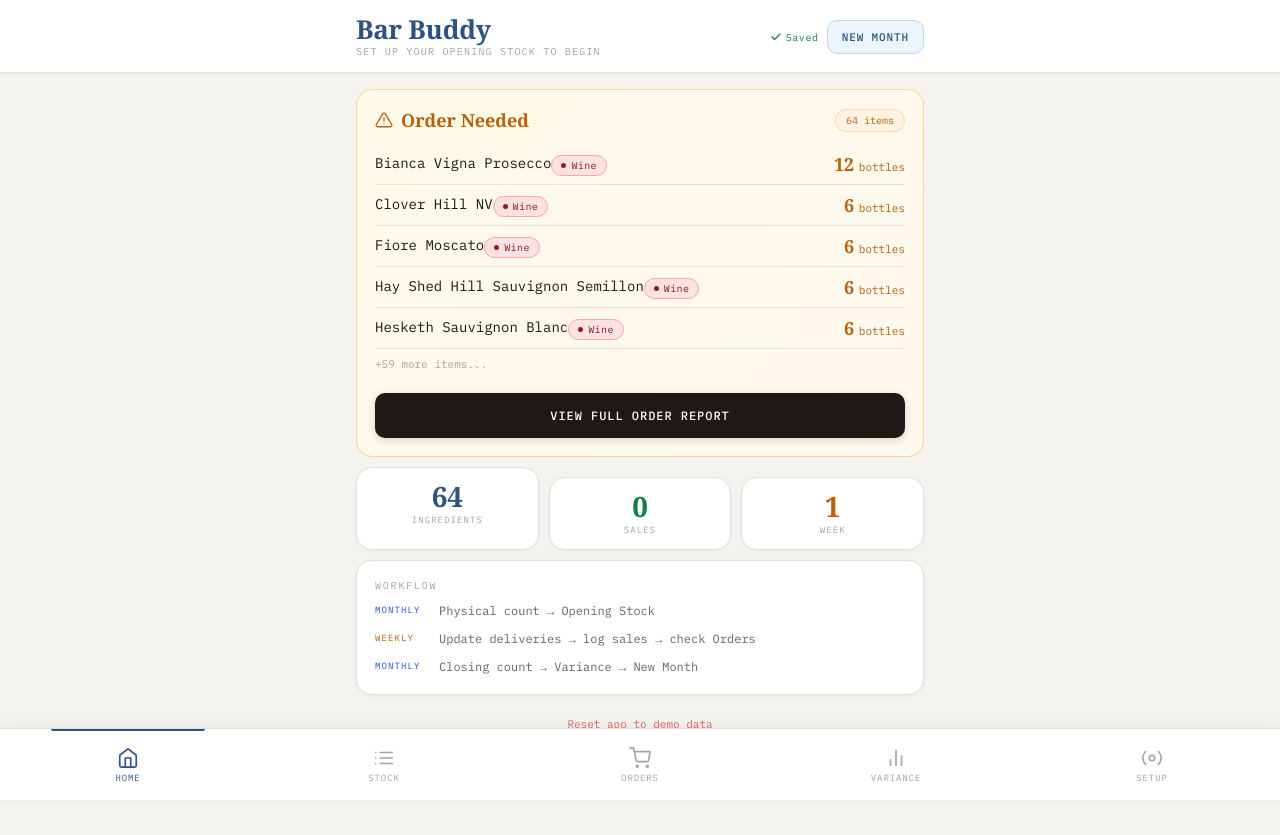
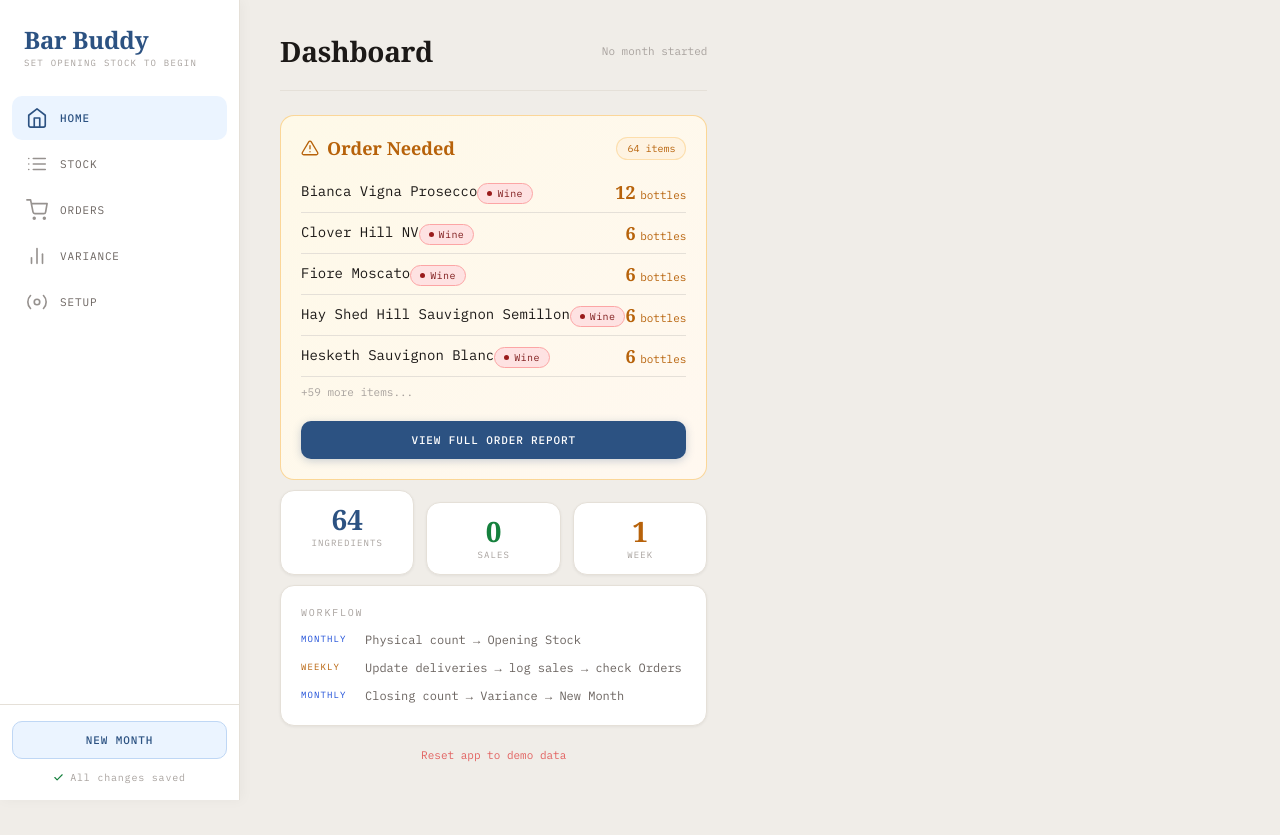
Before and after one commit to lukefinn1/Bar-Buddy, a React (Vite) app: page / in a window 1280 px wide. After the commit the page ends 802 px from the top, so only its background shows below. Built offline with nearby package versions, Linux system fonts and the light colour scheme; a web font is replaced by a local one.

Commit message:
Update App.jsx
desktop format

```diff
--- a/src/App.jsx
+++ b/src/App.jsx
@@ -590,7 +590,7 @@ export default function BarBuddy() {
       --green:#15803D; --green-bg:#DCFCE7;
       --red:#DC2626;   --red-bg:#FEE2E2;
       --blue:#1D4ED8;  --blue-bg:#DBEAFE;
-      --bg:#F5F3EF; --surface:#FFFFFF; --surface2:#F8F6F2;
+      --bg:#F0EDE8; --surface:#FFFFFF; --surface2:#F5F2EE;
       --border:#E5E0D8; --border-light:#D1CBC0;
       --text:#1C1917; --text-mid:#6B6460; --text-dim:#A8A29E;
       --input-bg:#FFFFFF;
@@ -598,85 +598,105 @@ export default function BarBuddy() {
       --shadow-sm: 0 1px 3px rgba(0,0,0,0.06);
       --font-serif:'Cormorant Garant',Georgia,serif;
       --font-mono:'IBM Plex Mono','Courier New',monospace;
-      --radius:16px; --radius-sm:10px; --nav-h:72px;
+      --radius:14px; --radius-sm:10px;
+      --sidebar-w:240px;
     }
-    *{box-sizing:border-box;margin:0;padding:0;-webkit-tap-highlight-color:transparent}
-    body{background:var(--bg)}
-    ::-webkit-scrollbar{width:3px}::-webkit-scrollbar-thumb{background:var(--border-light);border-radius:2px}
-
-    .page{padding:16px;padding-bottom:calc(var(--nav-h) + 24px);max-width:600px;margin:0 auto}
-
-    .card{background:var(--surface);border:1px solid var(--border);border-radius:var(--radius);padding:18px;box-shadow:var(--shadow-sm)}
-    .card+.card{margin-top:10px}
-
-    .sect{font-family:var(--font-mono);font-size:10px;letter-spacing:.18em;text-transform:uppercase;color:var(--text-dim);margin-bottom:10px;display:block}
-
-    .row{display:flex;align-items:center;justify-content:space-between;padding:13px 0;border-bottom:1px solid var(--border)}
-    .row:last-child{border-bottom:none}.row:first-child{padding-top:0}
-
-    /* Status tags */
-    .tag  {display:inline-flex;align-items:center;gap:4px;background:var(--gold-bg);color:var(--gold);font-family:var(--font-mono);font-size:10px;padding:4px 10px;border-radius:20px;border:1px solid #F59E0B40}
-    .tag-g{display:inline-flex;align-items:center;gap:4px;background:var(--green-bg);color:var(--green);font-family:var(--font-mono);font-size:10px;padding:4px 10px;border-radius:20px;border:1px solid #16A34A40}
-    .tag-r{display:inline-flex;align-items:center;gap:4px;background:var(--red-bg);color:var(--red);font-family:var(--font-mono);font-size:10px;padding:4px 10px;border-radius:20px;border:1px solid #DC262640}
-    .tag-b{display:inline-flex;align-items:center;gap:4px;background:var(--blue-bg);color:var(--blue);font-family:var(--font-mono);font-size:10px;padding:4px 10px;border-radius:20px;border:1px solid #1D4ED840}
-    .tag-d{display:inline-flex;align-items:center;gap:4px;background:var(--surface2);color:var(--text-dim);font-family:var(--font-mono);font-size:10px;padding:4px 10px;border-radius:20px;border:1px solid var(--border)}
-
-    /* Buttons */
-    .btn-primary{background:var(--text);color:#fff;font-family:var(--font-mono);font-size:12px;font-weight:500;letter-spacing:.08em;text-transform:uppercase;padding:15px 24px;border-radius:var(--radius-sm);border:none;cursor:pointer;width:100%;transition:background .15s;box-shadow:0 2px 8px rgba(0,0,0,0.15)}
-    .btn-primary:hover{background:#374151}
-    .btn-secondary{background:transparent;color:var(--text);font-family:var(--font-mono);font-size:12px;letter-spacing:.08em;text-transform:uppercase;padding:14px 24px;border-radius:var(--radius-sm);border:1.5px solid var(--border-light);cursor:pointer;transition:all .15s}
-    .btn-secondary:hover{background:var(--surface2);border-color:var(--text-dim)}
-    .btn-blue{background:var(--accent-light);color:var(--accent);font-family:var(--font-mono);font-size:12px;letter-spacing:.08em;text-transform:uppercase;padding:14px 24px;border-radius:var(--radius-sm);border:1.5px solid #BFD7F5;cursor:pointer;transition:all .15s;font-weight:500}
-    .btn-blue:hover{background:#DBEAFE}
-    .btn-ghost{background:transparent;border:none;color:var(--red);font-family:var(--font-mono);font-size:11px;cursor:pointer;padding:8px 4px;opacity:.7}
-    .btn-ghost:hover{opacity:1}
-    .btn-icon{background:var(--surface2);border:1px solid var(--border);color:var(--text-mid);border-radius:8px;padding:8px;cursor:pointer;display:flex;align-items:center;justify-content:center;transition:all .15s}
-    .btn-icon:hover{background:var(--surface);border-color:var(--border-light);color:var(--text);box-shadow:var(--shadow-sm)}
-
-    /* Layout */
-    .g2{display:grid;grid-template-columns:1fr 1fr;gap:10px}
-    .g3{display:grid;grid-template-columns:1fr 1fr 1fr;gap:10px}
-    .pill{display:inline-flex;background:var(--surface2);border:1px solid var(--border);border-radius:20px;padding:3px 10px;font-family:var(--font-mono);font-size:10px;color:var(--text-dim)}
-    .hr{border:none;border-top:1px solid var(--border);margin:14px 0}
-
-    /* Bottom nav */
-    .nav{position:fixed;bottom:0;left:0;right:0;height:var(--nav-h);background:var(--surface);border-top:1px solid var(--border);display:flex;align-items:stretch;z-index:50;padding-bottom:env(safe-area-inset-bottom);box-shadow:0 -2px 12px rgba(0,0,0,0.06)}
-    .nav-item{flex:1;display:flex;flex-direction:column;align-items:center;justify-content:center;gap:3px;cursor:pointer;border:none;background:none;color:var(--text-dim);transition:color .15s;padding:8px 0;position:relative}
-    .nav-item.active{color:var(--accent)}
-    .nav-item.active::after{content:'';position:absolute;top:0;left:20%;right:20%;height:2px;background:var(--accent);border-radius:0 0 2px 2px}
-    .nav-item span{font-family:var(--font-mono);font-size:9px;letter-spacing:.1em;text-transform:uppercase}
-
-    /* Header */
-    .header{padding:16px 16px 0;max-width:600px;margin:0 auto;display:flex;align-items:center;justify-content:space-between}
-
-    /* Modals */
-    .overlay{position:fixed;inset:0;background:#00000066;z-index:100;display:flex;align-items:flex-end;justify-content:center;backdrop-filter:blur(2px)}
-    .sheet{background:var(--surface);border-radius:24px 24px 0 0;padding:24px 20px 40px;width:100%;max-width:600px;box-shadow:0 -4px 32px rgba(0,0,0,0.12)}
-    .sheet-handle{width:36px;height:4px;background:var(--border-light);border-radius:2px;margin:0 auto 20px}
-
-    /* Toast */
-    .toast{position:fixed;top:20px;left:50%;transform:translateX(-50%);background:var(--text);color:#fff;font-family:var(--font-mono);font-size:12px;padding:12px 20px;border-radius:var(--radius-sm);z-index:200;white-space:nowrap;box-shadow:0 4px 20px rgba(0,0,0,0.2)}
-
-    /* Misc */
-    .cbar{background:var(--surface2);border:1px solid var(--border);border-radius:var(--radius-sm);padding:12px 14px;font-family:var(--font-mono);font-size:11px;color:var(--text-mid);margin-top:8px;line-height:1.6}
-    .cbar b{color:var(--accent);font-weight:500}
-    .alert-banner{background:linear-gradient(135deg,#FEF9E8,#FFF8F0);border:1px solid #F59E0B60;border-radius:var(--radius);padding:18px}
-    .field{margin-bottom:14px}
-    .field-label{font-family:var(--font-mono);font-size:10px;letter-spacing:.15em;text-transform:uppercase;color:var(--text-dim);margin-bottom:8px;display:block}
-    .subtabs{display:flex;gap:0;border-bottom:2px solid var(--border);margin-bottom:18px}
-    .subtab{background:none;border:none;cursor:pointer;font-family:var(--font-mono);font-size:11px;letter-spacing:.1em;text-transform:uppercase;padding:10px 16px;color:var(--text-dim);border-bottom:2px solid transparent;margin-bottom:-2px;transition:all .15s;white-space:nowrap}
-    .subtab.on{color:var(--accent);border-bottom-color:var(--accent);font-weight:500}
-    .wk{background:var(--surface2);border:1px solid var(--border);border-radius:var(--radius-sm);padding:14px;margin-bottom:8px}
-    .no-results{text-align:center;padding:32px 16px;color:var(--text-dim);font-size:13px}
-
-    /* Category colour left border on ingredient rows */
-    .ing-row{display:flex;align-items:flex-start;gap:12px;padding:12px 0 12px 12px;border-bottom:1px solid var(--border);border-left:3px solid transparent;margin-left:-4px;transition:background .1s}
-    .ing-row:last-child{border-bottom:none}
-    .ing-row:hover{background:var(--surface2);border-radius:0 8px 8px 0}
-
-    /* Save indicator */
+    *{box-sizing:border-box;margin:0;padding:0;}
+    body{background:var(--bg);min-height:100vh;}
+    ::-webkit-scrollbar{width:4px}
+    ::-webkit-scrollbar-thumb{background:var(--border-light);border-radius:2px}
+
+    /* ── Sidebar ── */
+    .sidebar{
+      position:fixed;top:0;left:0;bottom:0;width:var(--sidebar-w);
+      background:var(--surface);border-right:1px solid var(--border);
+      display:flex;flex-direction:column;z-index:50;
+      box-shadow:2px 0 12px rgba(0,0,0,0.04);
+    }
+    .sidebar-logo{padding:28px 24px 20px;}
+    .sidebar-nav{flex:1;padding:8px 12px;overflow-y:auto;}
+    .sidebar-footer{padding:16px 12px;border-top:1px solid var(--border);}
+
+    .nav-item{
+      display:flex;align-items:center;gap:12px;width:100%;
+      padding:11px 14px;border-radius:10px;border:none;
+      background:none;color:var(--text-mid);cursor:pointer;
+      font-family:var(--font-mono);font-size:11px;letter-spacing:.08em;
+      text-transform:uppercase;text-align:left;
+      transition:all .15s;margin-bottom:2px;
+    }
+    .nav-item:hover{background:var(--surface2);color:var(--text);}
+    .nav-item.active{background:var(--accent-light);color:var(--accent);font-weight:500;}
+    .nav-item svg{flex-shrink:0;opacity:.7;}
+    .nav-item.active svg{opacity:1;}
+
+    /* ── Main content ── */
+    .main{margin-left:var(--sidebar-w);min-height:100vh;display:flex;flex-direction:column;}
+    .page{padding:32px 40px;max-width:960px;width:100%;}
+
+    /* ── Cards ── */
+    .card{background:var(--surface);border:1px solid var(--border);border-radius:var(--radius);padding:20px;box-shadow:var(--shadow-sm);}
+    .card+.card{margin-top:12px;}
+
+    .sect{font-family:var(--font-mono);font-size:10px;letter-spacing:.18em;text-transform:uppercase;color:var(--text-dim);margin-bottom:12px;display:block;}
+    .row{display:flex;align-items:center;justify-content:space-between;padding:13px 0;border-bottom:1px solid var(--border);}
+    .row:last-child{border-bottom:none;}.row:first-child{padding-top:0;}
+
+    /* ── Tags ── */
+    .tag  {display:inline-flex;align-items:center;gap:4px;background:var(--gold-bg);color:var(--gold);font-family:var(--font-mono);font-size:10px;padding:4px 10px;border-radius:20px;border:1px solid #F59E0B40;}
+    .tag-g{display:inline-flex;align-items:center;gap:4px;background:var(--green-bg);color:var(--green);font-family:var(--font-mono);font-size:10px;padding:4px 10px;border-radius:20px;border:1px solid #16A34A40;}
+    .tag-r{display:inline-flex;align-items:center;gap:4px;background:var(--red-bg);color:var(--red);font-family:var(--font-mono);font-size:10px;padding:4px 10px;border-radius:20px;border:1px solid #DC262640;}
+    .tag-b{display:inline-flex;align-items:center;gap:4px;background:var(--blue-bg);color:var(--blue);font-family:var(--font-mono);font-size:10px;padding:4px 10px;border-radius:20px;border:1px solid #1D4ED840;}
+    .tag-d{display:inline-flex;align-items:center;gap:4px;background:var(--surface2);color:var(--text-dim);font-family:var(--font-mono);font-size:10px;padding:4px 10px;border-radius:20px;border:1px solid var(--border);}
+
+    /* ── Buttons ── */
+    .btn-primary{background:var(--accent);color:#fff;font-family:var(--font-mono);font-size:11px;font-weight:500;letter-spacing:.08em;text-transform:uppercase;padding:12px 20px;border-radius:var(--radius-sm);border:none;cursor:pointer;width:100%;transition:background .15s;box-shadow:0 2px 8px rgba(44,82,130,0.25);}
+    .btn-primary:hover{background:#1E3A5F;}
+    .btn-secondary{background:transparent;color:var(--text);font-family:var(--font-mono);font-size:11px;letter-spacing:.08em;text-transform:uppercase;padding:11px 20px;border-radius:var(--radius-sm);border:1.5px solid var(--border-light);cursor:pointer;transition:all .15s;width:100%;}
+    .btn-secondary:hover{background:var(--surface2);border-color:var(--text-dim);}
+    .btn-blue{background:var(--accent-light);color:var(--accent);font-family:var(--font-mono);font-size:11px;letter-spacing:.08em;text-transform:uppercase;padding:11px 20px;border-radius:var(--radius-sm);border:1.5px solid #BFD7F5;cursor:pointer;transition:all .15s;font-weight:500;}
+    .btn-blue:hover{background:#DBEAFE;}
+    .btn-ghost{background:transparent;border:none;color:var(--red);font-family:var(--font-mono);font-size:11px;cursor:pointer;padding:8px 4px;opacity:.7;}
+    .btn-ghost:hover{opacity:1;}
+    .btn-icon{background:var(--surface2);border:1px solid var(--border);color:var(--text-mid);border-radius:8px;padding:8px;cursor:pointer;display:flex;align-items:center;justify-content:center;transition:all .15s;}
+    .btn-icon:hover{background:var(--surface);border-color:var(--border-light);color:var(--text);box-shadow:var(--shadow-sm);}
+
+    /* ── Layout helpers ── */
+    .g2{display:grid;grid-template-columns:1fr 1fr;gap:12px;}
+    .g3{display:grid;grid-template-columns:1fr 1fr 1fr;gap:12px;}
+    .g4{display:grid;grid-template-columns:1fr 1fr 1fr 1fr;gap:12px;}
+    .pill{display:inline-flex;background:var(--surface2);border:1px solid var(--border);border-radius:20px;padding:3px 10px;font-family:var(--font-mono);font-size:10px;color:var(--text-dim);}
+    .hr{border:none;border-top:1px solid var(--border);margin:16px 0;}
+
+    /* ── Modals (centered dialog on desktop) ── */
+    .overlay{position:fixed;inset:0;background:#00000055;z-index:100;display:flex;align-items:center;justify-content:center;backdrop-filter:blur(3px);}
+    .sheet{background:var(--surface);border-radius:var(--radius);padding:32px;width:100%;max-width:480px;box-shadow:0 8px 40px rgba(0,0,0,0.18);border:1px solid var(--border);}
+    .sheet-handle{display:none;}
+
+    /* ── Toast ── */
+    .toast{position:fixed;bottom:24px;right:24px;background:var(--text);color:#fff;font-family:var(--font-mono);font-size:12px;padding:12px 20px;border-radius:var(--radius-sm);z-index:200;white-space:nowrap;box-shadow:0 4px 20px rgba(0,0,0,0.2);}
+
+    /* ── Misc ── */
+    .cbar{background:var(--surface2);border:1px solid var(--border);border-radius:var(--radius-sm);padding:12px 14px;font-family:var(--font-mono);font-size:11px;color:var(--text-mid);margin-top:8px;line-height:1.6;}
+    .cbar b{color:var(--accent);font-weight:500;}
+    .alert-banner{background:linear-gradient(135deg,#FEF9E8,#FFF8F0);border:1px solid #F59E0B60;border-radius:var(--radius);padding:20px;}
+    .field{margin-bottom:14px;}
+    .field-label{font-family:var(--font-mono);font-size:10px;letter-spacing:.15em;text-transform:uppercase;color:var(--text-dim);margin-bottom:8px;display:block;}
+    .subtabs{display:flex;gap:0;border-bottom:2px solid var(--border);margin-bottom:20px;}
+    .subtab{background:none;border:none;cursor:pointer;font-family:var(--font-mono);font-size:11px;letter-spacing:.1em;text-transform:uppercase;padding:10px 18px;color:var(--text-dim);border-bottom:2px solid transparent;margin-bottom:-2px;transition:all .15s;white-space:nowrap;}
+    .subtab.on{color:var(--accent);border-bottom-color:var(--accent);font-weight:500;}
+    .wk{background:var(--surface2);border:1px solid var(--border);border-radius:var(--radius-sm);padding:14px;margin-bottom:8px;}
+    .no-results{text-align:center;padding:48px 16px;color:var(--text-dim);font-size:13px;}
+    .ing-row{display:flex;align-items:flex-start;gap:12px;padding:12px 0 12px 12px;border-bottom:1px solid var(--border);border-left:3px solid transparent;margin-left:-4px;transition:background .1s;}
+    .ing-row:last-child{border-bottom:none;}
+    .ing-row:hover{background:var(--surface2);border-radius:0 8px 8px 0;}
+
+    /* ── Page header bar ── */
+    .page-header{display:flex;align-items:center;justify-content:space-between;margin-bottom:24px;padding-bottom:20px;border-bottom:1px solid var(--border);}
+    .page-title{font-family:var(--font-serif);font-size:28px;font-weight:700;color:var(--text);letter-spacing:-.01em;}
+
     @keyframes savePop{0%{transform:scale(0.8);opacity:0}60%{transform:scale(1.1)}100%{transform:scale(1);opacity:1}}
-    .save-icon{animation:savePop .3s ease}
+    .save-icon{animation:savePop .3s ease;}
   `;
 
   const navItems = [
@@ -688,33 +708,64 @@ export default function BarBuddy() {
   ];
 
   return (
-    <div style={{background:"var(--bg)",minHeight:"100vh",fontFamily:"var(--font-mono)",color:"var(--text)"}}>
+    <div style={{display:"flex",minHeight:"100vh",background:"var(--bg)",fontFamily:"var(--font-mono)",color:"var(--text)"}}>
       <style>{css}</style>
 
-      {/* HEADER */}
-      <div style={{background:"var(--surface)",borderBottom:"1px solid var(--border)",boxShadow:"0 1px 4px rgba(0,0,0,0.06)"}}>
-        <div className="header" style={{paddingTop:16,paddingBottom:14}}>
-          <div>
-            <div style={{fontFamily:"var(--font-serif)",fontSize:26,fontWeight:700,color:"var(--accent)",lineHeight:1,letterSpacing:"-.01em"}}>Bar Buddy</div>
-            <div style={{fontFamily:"var(--font-mono)",fontSize:10,color:"var(--text-dim)",letterSpacing:".12em",textTransform:"uppercase",marginTop:3}}>
-              {monthStart ? `Month from ${monthStart} · Wk ${weekNum}` : "Set up your opening stock to begin"}
-            </div>
-          </div>
-          <div style={{display:"flex",alignItems:"center",gap:8,flexWrap:"wrap",justifyContent:"flex-end"}}>
-            {/* Save indicator */}
-            <span style={{display:"inline-flex",alignItems:"center",gap:4,fontSize:10,color:"var(--green)",fontFamily:"var(--font-mono)",letterSpacing:".06em"}}>
-              <svg className="save-icon" width="12" height="12" viewBox="0 0 24 24" fill="none" stroke="currentColor" strokeWidth="2.5" strokeLinecap="round" strokeLinejoin="round"><polyline points="20 6 9 17 4 12"/></svg>
-              Saved
-            </span>
-            {weekTotal>0&&<button className="tag" style={{cursor:"pointer",border:"none",background:"#FEF9E8"}} onClick={()=>setModal("logWeek")}>Log Wk {weekNum}</button>}
-            <button className="btn-blue" style={{padding:"9px 14px",fontSize:11}} onClick={()=>setModal("newMonth")}>New Month</button>
+      {/* ══ SIDEBAR ══ */}
+      <aside className="sidebar">
+        {/* Logo */}
+        <div className="sidebar-logo">
+          <div style={{fontFamily:"var(--font-serif)",fontSize:24,fontWeight:700,color:"var(--accent)",letterSpacing:"-.01em",lineHeight:1}}>Bar Buddy</div>
+          <div style={{fontFamily:"var(--font-mono)",fontSize:9,color:"var(--text-dim)",letterSpacing:".14em",textTransform:"uppercase",marginTop:5}}>
+            {monthStart ? `${monthStart} · Wk ${weekNum}` : "Set opening stock to begin"}
           </div>
         </div>
-      </div>
+
+        {/* Nav items */}
+        <nav className="sidebar-nav">
+          {navItems.map(item=>(
+            <button key={item.id} className={`nav-item ${tab===item.id?"active":""}`}
+              onClick={()=>setTab(item.id)}>
+              <item.icon/>
+              <span>{item.label}</span>
+            </button>
+          ))}
+        </nav>
+
+        {/* Footer actions */}
+        <div className="sidebar-footer">
+          {weekTotal>0&&(
+            <button onClick={()=>setModal("logWeek")} style={{
+              width:"100%",marginBottom:8,padding:"10px 14px",borderRadius:10,
+              border:"1.5px solid var(--gold-dim)",background:"var(--gold-bg)",
+              color:"var(--gold)",fontFamily:"var(--font-mono)",fontSize:11,
+              letterSpacing:".06em",cursor:"pointer",textAlign:"left",
+              display:"flex",alignItems:"center",justifyContent:"space-between"
+            }}>
+              <span>Log Week {weekNum}</span>
+              <span style={{fontWeight:600}}>{weekTotal} drinks</span>
+            </button>
+          )}
+          <button className="btn-blue" style={{width:"100%",marginBottom:12}} onClick={()=>setModal("newMonth")}>
+            New Month
+          </button>
+          <div style={{display:"flex",alignItems:"center",gap:6,justifyContent:"center"}}>
+            <svg className="save-icon" width="11" height="11" viewBox="0 0 24 24" fill="none" stroke="var(--green)" strokeWidth="2.5" strokeLinecap="round" strokeLinejoin="round"><polyline points="20 6 9 17 4 12"/></svg>
+            <span style={{fontSize:10,color:"var(--text-dim)",fontFamily:"var(--font-mono)",letterSpacing:".08em"}}>All changes saved</span>
+          </div>
+        </div>
+      </aside>
+
+      {/* ══ MAIN CONTENT ══ */}
+      <main className="main">
 
       {/* ══ HOME ══ */}
       {tab==="home" && (
         <div className="page">
+          <div className="page-header">
+            <div className="page-title">Dashboard</div>
+            <span style={{fontFamily:"var(--font-mono)",fontSize:11,color:"var(--text-dim)"}}>{monthStart ? `Month from ${monthStart}` : "No month started"}</span>
+          </div>
           {orderItems.length>0 ? (
             <div className="alert-banner" style={{marginBottom:10}}>
               <div style={{display:"flex",alignItems:"center",justifyContent:"space-between",marginBottom:12}}>
@@ -832,6 +883,9 @@ export default function BarBuddy() {
       {/* ══ STOCK ══ */}
       {tab==="stock" && (
         <div className="page">
+          <div className="page-header">
+            <div className="page-title">Stock Count</div>
+          </div>
           <div className="subtabs">
             <button className={`subtab ${stockTab==="opening"?"on":""}`} onClick={()=>setStockTab("opening")}>Opening</button>
             <button className={`subtab ${stockTab==="deliveries"?"on":""}`} onClick={()=>setStockTab("deliveries")}>Deliveries</button>
@@ -960,17 +1014,14 @@ export default function BarBuddy() {
       {/* ══ ORDERS ══ */}
       {tab==="orders" && (
         <div className="page">
-          <div className="card" style={{marginBottom:10,borderColor:"#c9a96e44"}}>
-            <div style={{display:"flex",alignItems:"center",justifyContent:"space-between",marginBottom:4}}>
-              <div style={{fontFamily:"var(--font-serif)",fontSize:22,fontWeight:700,color:"var(--gold)"}}>Order Suggestion</div>
-              <button onClick={()=>setOrderShowAll(p=>!p)} style={{background:"none",border:"1px solid var(--border)",color:"var(--text-dim)",fontFamily:"var(--font-mono)",fontSize:10,letterSpacing:".08em",padding:"5px 10px",borderRadius:20,cursor:"pointer"}}>
-                {orderShowAll ? "Needs ordering only" : "Show all"}
-              </button>
-            </div>
-            <div style={{fontSize:12,color:"var(--text-dim)",lineHeight:1.6}}>Opening + deliveries − sales = remaining → vs par → order in whole units</div>
-            {weekTotal>0&&<div style={{marginTop:10,fontSize:11,color:"#fb923c",background:"#fb923c0a",border:"1px solid #fb923c22",borderRadius:10,padding:"10px 14px"}}>⚠ {weekTotal} drinks not yet logged this week</div>}
+          <div className="page-header">
+            <div className="page-title">Order Report</div>
+            <button onClick={()=>setOrderShowAll(p=>!p)} style={{background:"none",border:"1px solid var(--border)",color:"var(--text-dim)",fontFamily:"var(--font-mono)",fontSize:11,padding:"7px 14px",borderRadius:20,cursor:"pointer"}}>
+              {orderShowAll ? "Needs ordering only" : "Show all"}
+            </button>
           </div>
 
+          {weekTotal>0&&<div style={{marginBottom:12,fontSize:11,color:"#92400E",background:"#FEF3C7",border:"1px solid #FCD34D",borderRadius:10,padding:"10px 14px"}}>⚠ {weekTotal} drinks not yet logged — order figures may be understated</div>}
           <SearchBar value={orderSearch} onChange={setOrderSearch} placeholder="Search ingredients..." />
           <CategoryFilter
             selected={orderCat} onChange={setOrderCat}
@@ -1033,6 +1084,9 @@ export default function BarBuddy() {
       {/* ══ VARIANCE ══ */}
       {tab==="variance" && (
         <div className="page">
+          <div className="page-header">
+            <div className="page-title">Variance</div>
+          </div>
           <div className="subtabs">
             <button className={`subtab ${varTab==="sales"?"on":""}`} onClick={()=>setVarTab("sales")}>
               Sales{weekTotal>0?` (${weekTotal})`:""}</button>
@@ -1208,6 +1262,9 @@ export default function BarBuddy() {
       {/* ══ SETUP ══ */}
       {tab==="setup" && (
         <div className="page">
+          <div className="page-header">
+            <div className="page-title">Setup</div>
+          </div>
           <div className="subtabs">
             <button className={`subtab ${subTab==="ingredients"?"on":""}`} onClick={()=>setSubTab("ingredients")}>Ingredients</button>
             <button className={`subtab ${subTab==="recipes"?"on":""}`} onClick={()=>setSubTab("recipes")}>Recipes</button>
@@ -1619,16 +1676,6 @@ export default function BarBuddy() {
         </div>
       )}
 
-      {/* BOTTOM NAV */}
-      <nav className="nav">
-        {navItems.map(item=>(
-          <button key={item.id} className={`nav-item ${tab===item.id?"active":""}`} onClick={()=>setTab(item.id)}>
-            <item.icon/>
-            <span>{item.label}</span>
-          </button>
-        ))}
-      </nav>
-
       {/* LOG WEEK SHEET */}
       {modal==="logWeek"&&(
         <div className="overlay" onClick={()=>setModal(null)}>
@@ -1684,6 +1731,7 @@ export default function BarBuddy() {
       )}
 
       {toast&&<div className="toast">{toast}</div>}
+      </main>
     </div>
   );
 }
```
